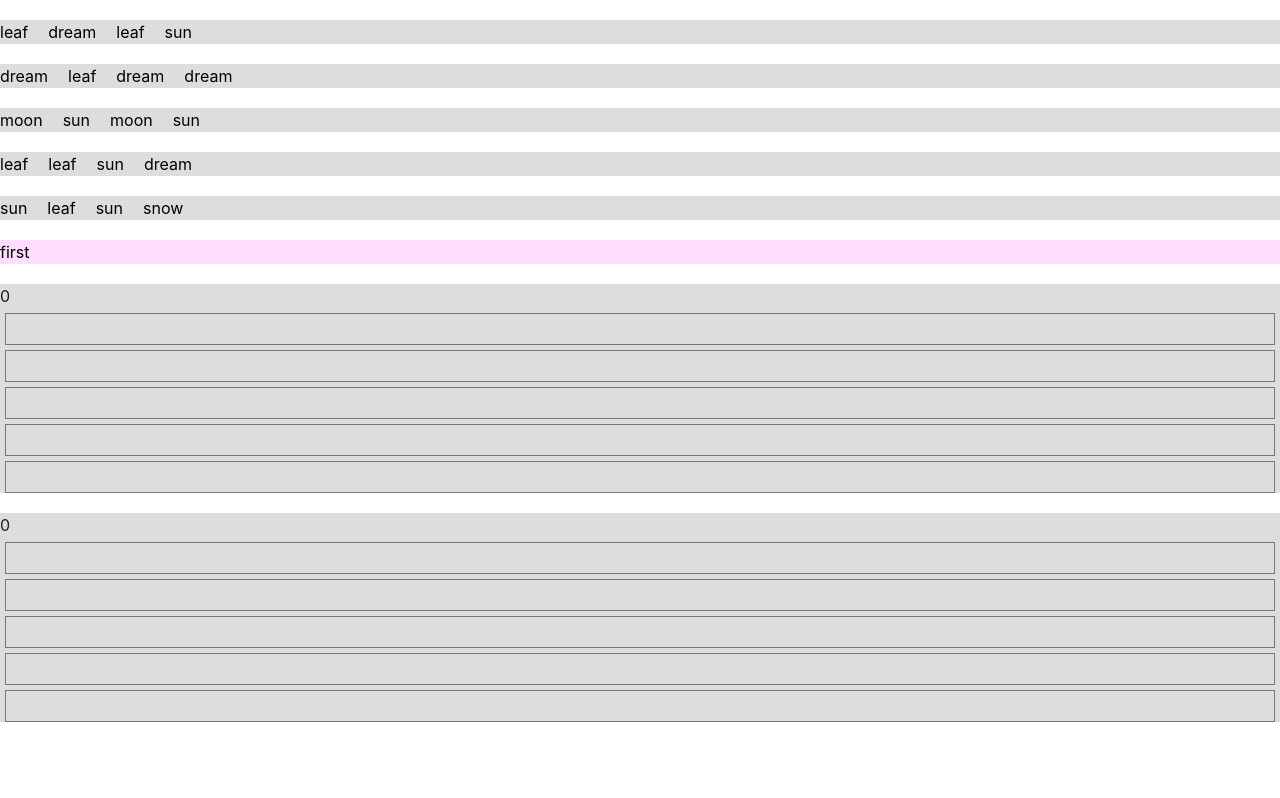
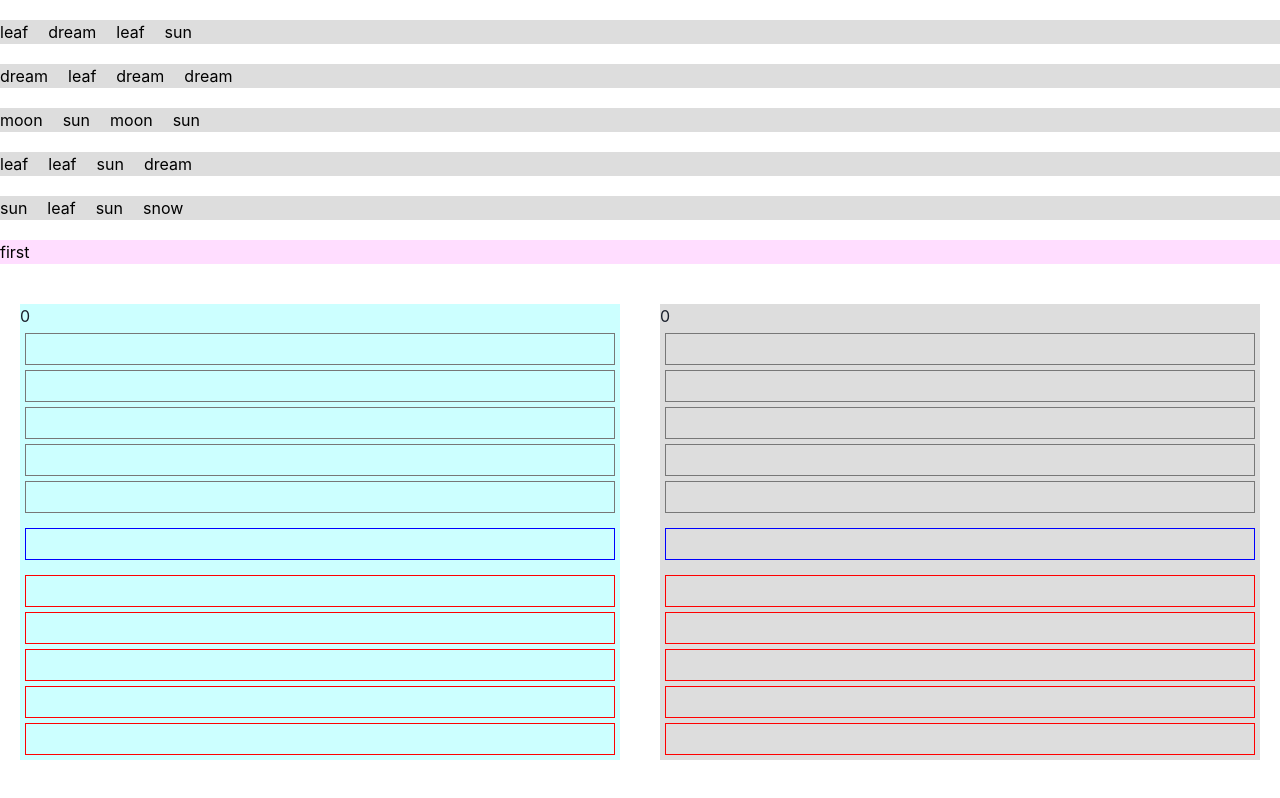
Before and after one commit to dyekv/azul-offline, a React (Create React App) app: page / in a window 1280 px wide. Built offline with nearby package versions, Linux system fonts and the light colour scheme.

Commit message:
add new boards

```diff
--- a/src/App.tsx
+++ b/src/App.tsx
@@ -49,9 +49,10 @@ function App() {
           >{tile}</div>
         })}</div>
       </div>
-      <div className="players-wrapper">
+      <div className="players-wrapper" style={{display:'flex'}}>
         {game.players.map((player,playerIdx)=>{
-          return <div key={playerIdx} className="player" style={{margin:'20px 0',backgroundColor:'#DDD'}}>
+          const isMyTurn = game.nowPlaying === playerIdx
+          return <div key={playerIdx} className="player" style={{margin:'20px 20px',backgroundColor:isMyTurn ? '#CFF' : '#DDD',width:'48%'}}>
             <div className="point">{player.point}</div>
             <div className="work">
               {player.work.map((line,lineIdx)=>{
@@ -62,16 +63,16 @@ function App() {
                 </div>
               })}
             </div>
-            <div className="over">
+            <div className="over" style={{margin:'15px 5px',border:'1px solid blue',height:32, display:'flex'}}>
               {player.over.map((tile,idx)=>{
                   return <div className="tile" key={idx}>{tile}</div>
                 })}
             </div>
-            <div className="board">
+            <div className="board" style={{marginTop:10}}>
               {player.board.map((line,idx)=>{
-                return <div className="line" key={idx}>
+                return <div className="line" key={idx} style={{margin:5,border:'1px solid red',height:32, display:'flex'}}>
                   {line.map((tile,idx)=>{
-                    return <div className="tile" key={idx}>{tile}</div>
+                    return <div className="tile" key={idx} style={{marginRight:20}}>{tile}</div>
                   })}
                 </div>
               })}
--- a/src/gameFunctions.ts
+++ b/src/gameFunctions.ts
@@ -125,11 +125,21 @@ export const gameStep = (game:Game,selectedTile:SelectedTile,selectedLine:Select
 
 const playerCalc = (player:Player):Player => {
     const oldBoard:Line[] = player.board
-    const newBoard:Line[] = [] // Todo 新しいBoardを作る処理（揃ったタイルはボードに移す、一応チェックする）
-    const newWork:Line[] = [] // Todo 新しいWorkを作る処理（余ったタイルは次に引き継ぐ）
+    const newBoard:Line[] = player.board.map(line => [...line]) // deap copy
+    const newWork:Line[] = []
+    player.work.forEach((line,lineIdx) => {
+        const isWorkLinefull = line.length > lineIdx
+        if(isWorkLinefull){
+            newWork.push([])
+            newBoard[lineIdx].push(line[0])
+        }else{
+            newWork.push(line)
+        }
+    })
     const additionalPoint = additionalPointsCalc(oldBoard,newBoard)
     const mainusPoint = mainusPointsCalc(player.over.length)
     const playerPoint = player.point + additionalPoint - mainusPoint
+    console.log({oldBoard,newBoard})
     return {
         point:playerPoint,
         board:newBoard,
--- a/tsconfig.json
+++ b/tsconfig.json
@@ -18,7 +18,7 @@
     "resolveJsonModule": true,
     "isolatedModules": true,
     "noEmit": true,
-    "jsx": "react-jsx"
+    "jsx": "react"
   },
   "include": [
     "src"
```
